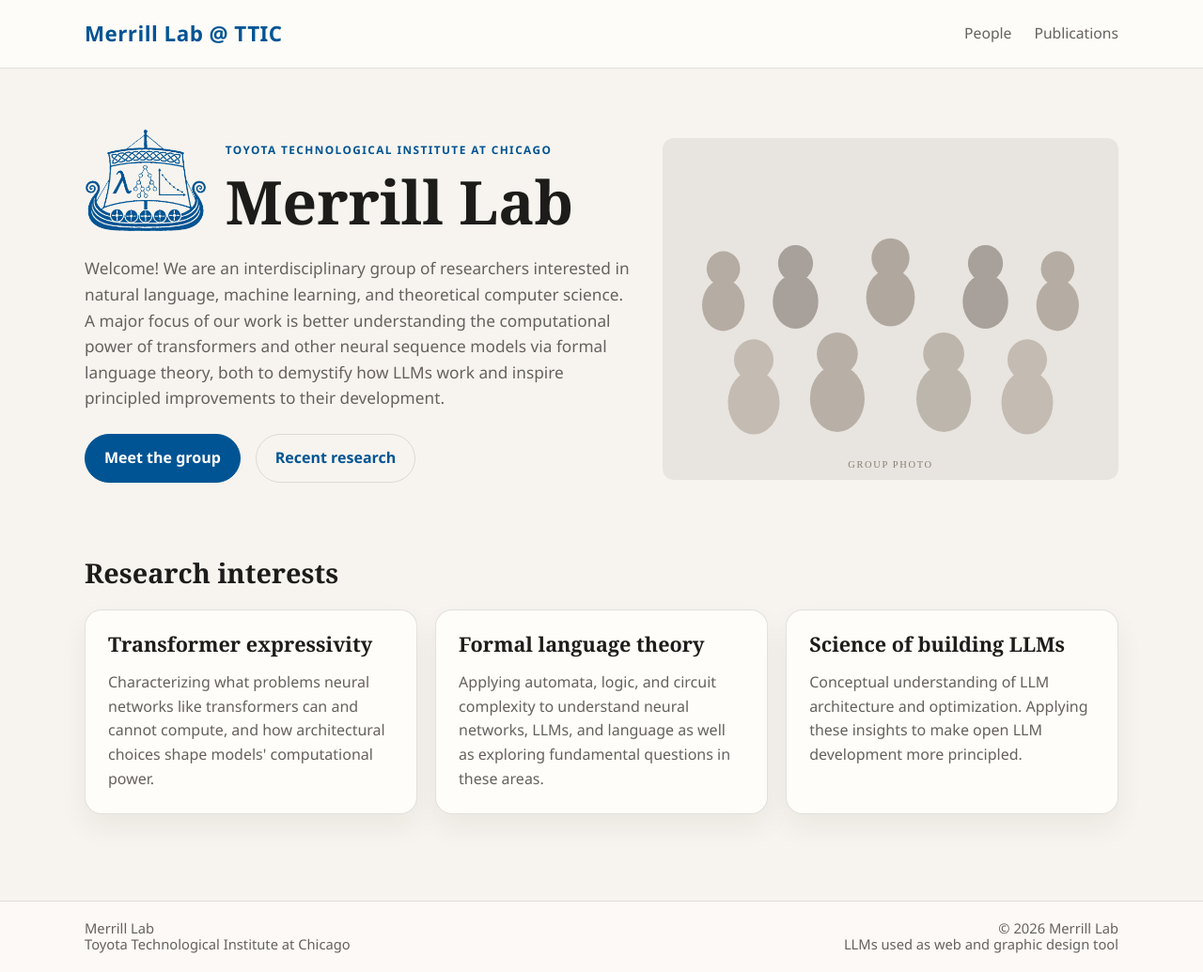
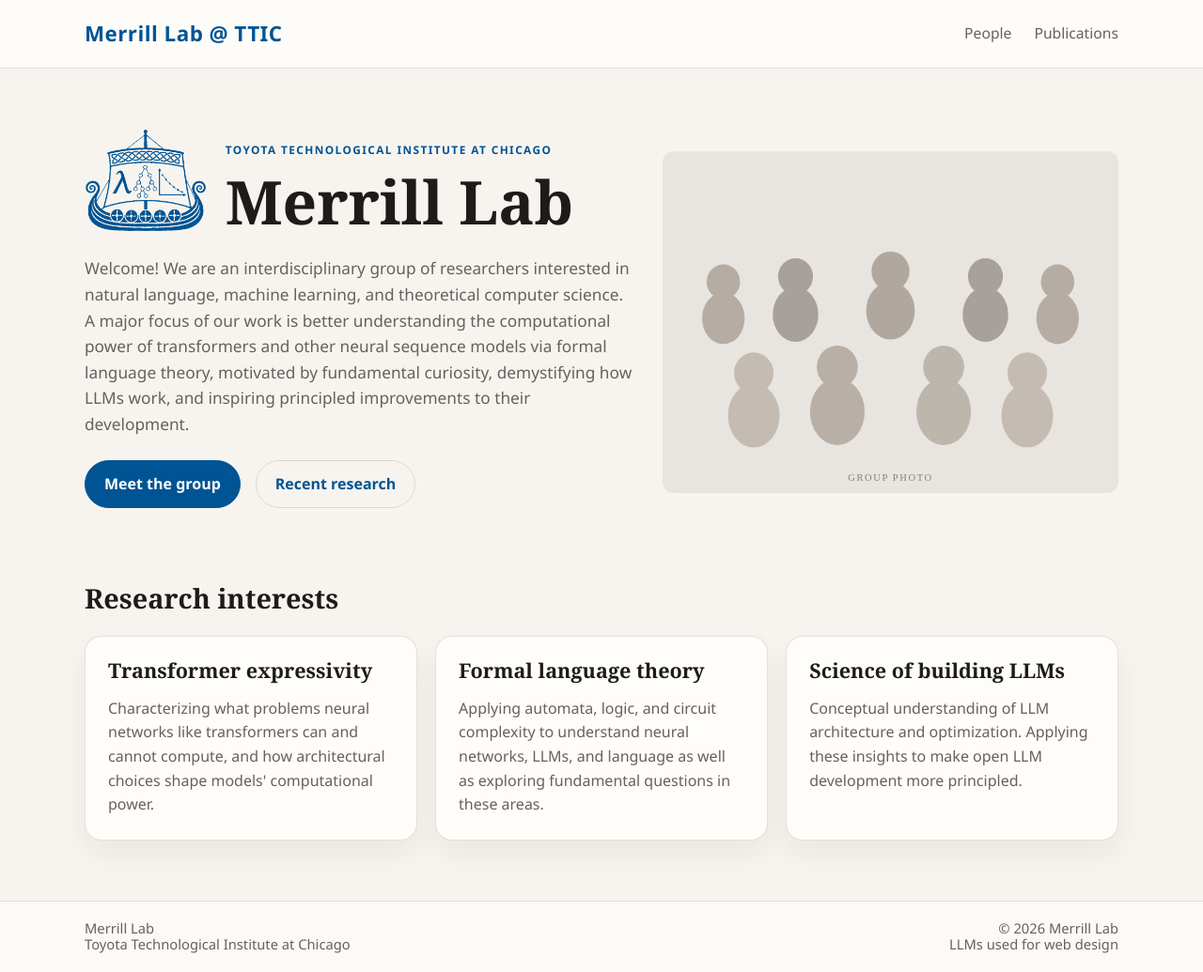
Before and after one commit to leif-lab-ttic/leif-lab-ttic.github.io, a Jekyll site: the page built from pages/index.html, in a window 1280 px wide and 1035 px high. Shown: the whole window at 94% size. Built offline with Jekyll 4.4.1, drawn with Linux system fonts in a browser that asks for light colours.

Commit message:
Edit some text

```diff
--- a/_includes/footer.html
+++ b/_includes/footer.html
@@ -6,7 +6,7 @@
     </div>
     <div class="footer-identity" style="text-align: right;">
       <p>{{ site.copyright }}</p>
-      <p>LLMs used as web and graphic design tool</p>
+      <p>LLMs used for web design</p>
     </div>
   </div>
 </footer>
--- a/pages/index.html
+++ b/pages/index.html
@@ -8,7 +8,7 @@
 lede: >-
   Welcome! We are an interdisciplinary group of researchers interested in natural language, machine learning, and theoretical computer science.
   A major focus of our work is better understanding the computational power of transformers and other neural sequence models via formal language theory,
-  both to demystify how LLMs work and inspire principled improvements to their development.
+  motivated by fundamental curiosity, demystifying how LLMs work, and inspiring principled improvements to their development.
 cta_primary:
   label: Meet the group
   href: /people.html
```
